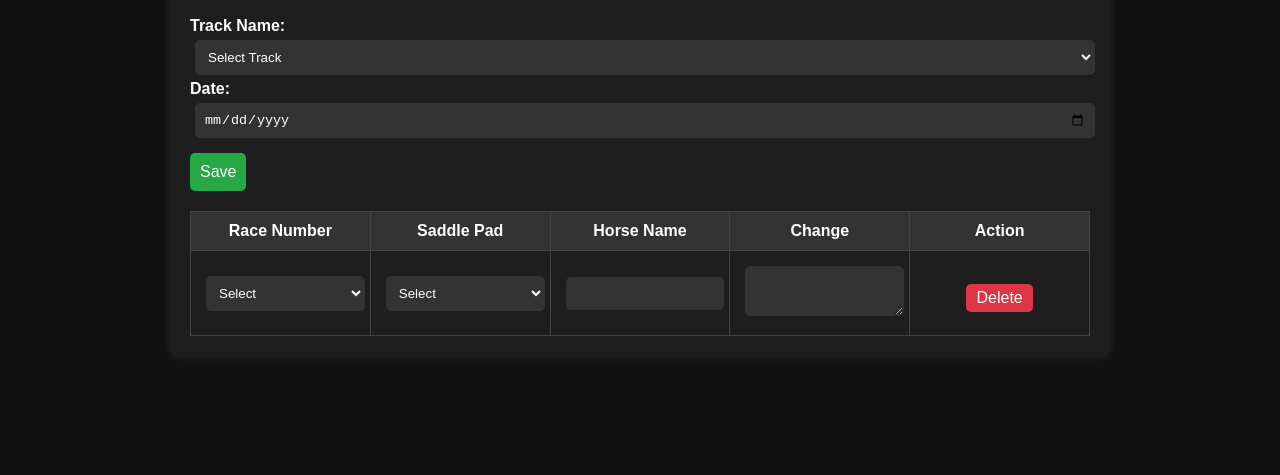
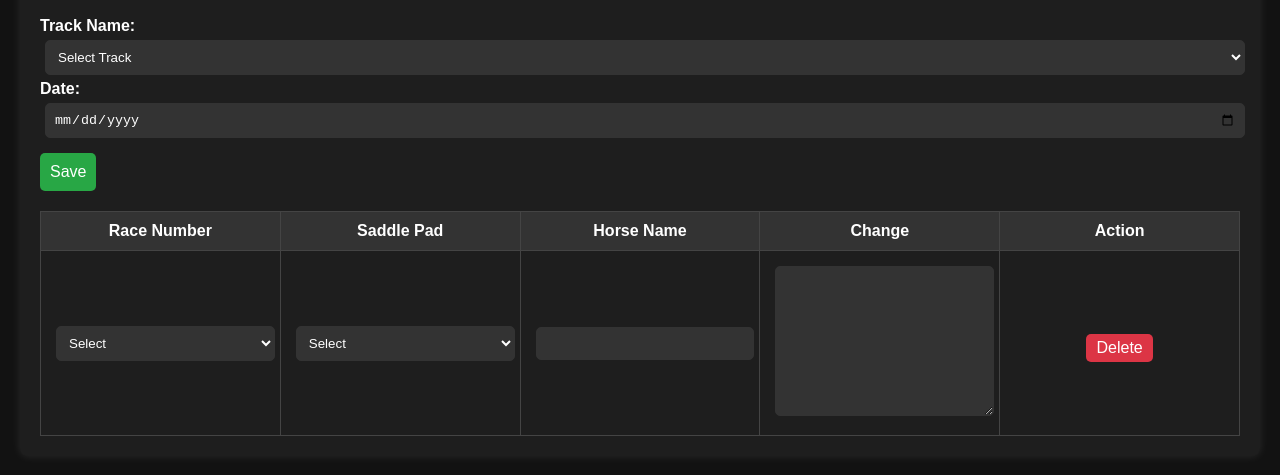
Before and after one commit to Curtismacd31/raceChanges_Entry, a website: page changes_entry.html in a window 1280 px wide. Shown: the part 91-566 px from the top of the page. Drawn offline with Linux system fonts and the light colour scheme.

Commit message:
Update changes_entry.html

```diff
--- a/changes_entry.html
+++ b/changes_entry.html
@@ -16,7 +16,7 @@
             color: #ffffff;
         }
         .container {
-            max-width: 900px;
+            max-width: 1200px;
             margin: 0 auto;
             background: #1e1e1e;
             padding: 20px;
@@ -38,7 +38,7 @@
             box-sizing: border-box;
         }
         .changeText {
-            height: 50px;
+            height: 150px;
             resize: vertical;
         }
         button {
```
